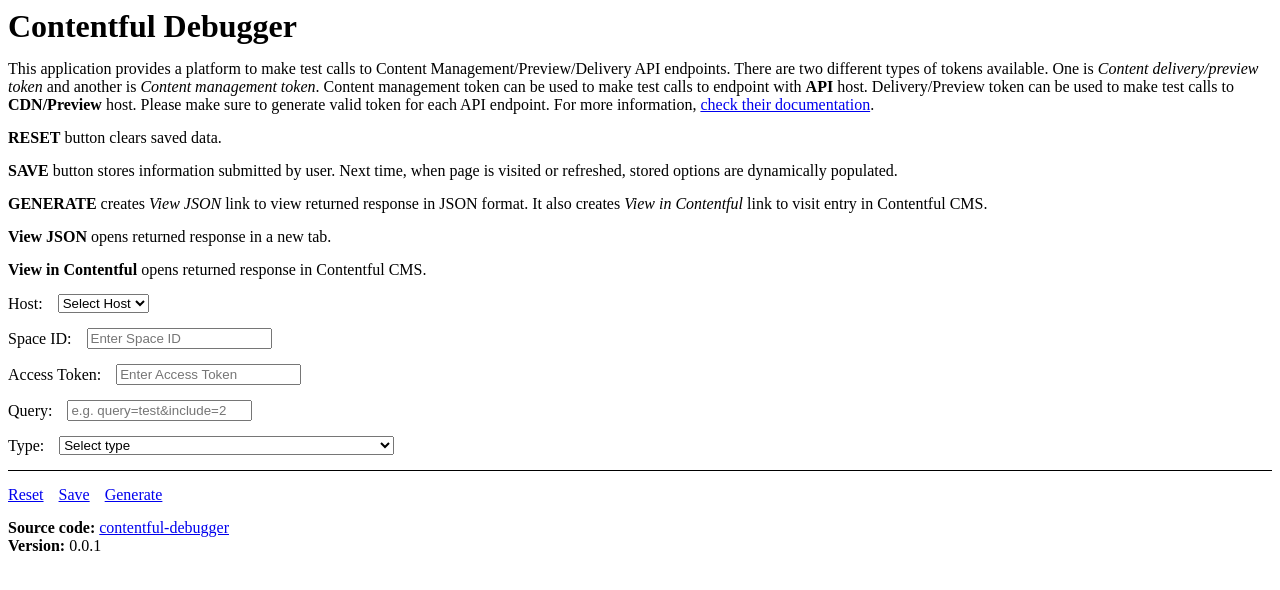
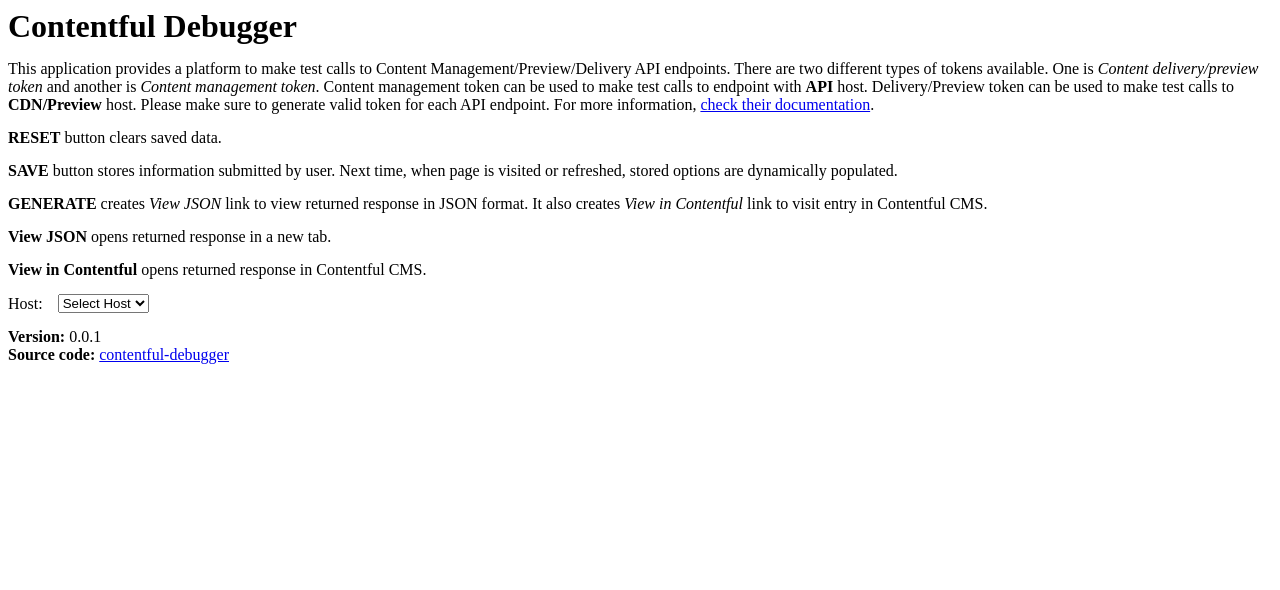
Before and after one commit to tpkahlon/contentful-debugger, a React (Create React App) app: page / in a window 1280 px wide. Shown: the top 590 px of the page. Built offline with nearby package versions, Linux system fonts and the light colour scheme.

Commit message:
0.0.1: refactor select

```diff
--- a/src/App.js
+++ b/src/App.js
@@ -10,6 +10,7 @@
 import Type from "./components/Type";
 import UI from "./components/UI";
 import Buttons from "./components/Buttons";
+import Footer from "./components/Footer";
 import AppContext from "./context/AppContext";
 
 const App = () => {
@@ -71,6 +72,7 @@
           <EntryID />
           <Type />
           <Buttons />
+          <Footer />
         </div>
       </main>
     </AppContext.Provider>
--- a/src/components/AccessToken.jsx
+++ b/src/components/AccessToken.jsx
@@ -3,8 +3,10 @@
 
 const AccessToken = () => {
   const { app, handleChange } = useContext(AppContext);
-  const { accessToken } = app;
+  const { accessToken, host } = app;
   return (
+    <>
+      {host && (
         <div className="form-group">
           <label htmlFor="accessToken">Access Token:</label>
           <input
@@ -16,6 +18,8 @@
             required
           />
         </div>
+      )}
+    </>
   );
 };
 
--- a/src/components/AssetID.jsx
+++ b/src/components/AssetID.jsx
@@ -6,7 +6,7 @@
   const { type, assetId, host } = app;
   return (
     <>
-      {host !== labels?.api && type === labels?.assetId && (
+      {host && host !== labels?.api && type === labels?.assetId && (
         <div className="form-group">
           <label htmlFor="assetId">Asset ID:</label>
           <input
--- a/src/components/Buttons.jsx
+++ b/src/components/Buttons.jsx
@@ -3,9 +3,12 @@
 import AppContext from "../context/AppContext";
 
 const Buttons = () => {
-  const { app, handleClick, handleSave, handleReset, labels } = useContext(AppContext);
+  const { app, handleClick, handleSave, handleReset, labels } =
+    useContext(AppContext);
   const { url, cms, host } = app;
   return (
+    <>
+      {host && (
         <>
           <div className="buttons">
             <a href="#" onClick={handleReset}>
@@ -17,32 +20,19 @@
             <a href="#" onClick={handleClick}>
               Generate
             </a>
-        {url && (
+            {host && url && (
               <a href={url} target="_blank" rel="noopener noreferrer">
                 View JSON
               </a>
             )}
-        {host !== labels?.api && cms && (
+            {host && host !== labels?.api && cms && (
               <a href={cms} target="_blank" rel="noopener noreferrer">
                 View in Contentful
               </a>
             )}
           </div>
-      <div>
-        <div>
-          <strong>Source code:</strong>{" "}
-          <a
-            href="https://github.com/tpkahlon/contentful-debugger"
-            target="_blank"
-            rel="noopener noreferrer"
-          >
-            contentful-debugger
-          </a>
-        </div>
-        <div>
-          <strong>Version:</strong> 0.0.1
-        </div>
-      </div>
+        </>
+      )}
     </>
   );
 };
--- a/src/components/ContentTypeID.jsx
+++ b/src/components/ContentTypeID.jsx
@@ -6,7 +6,7 @@
   const { type, contentTypeId, host } = app;
   return (
     <>
-      {host !== labels?.api && type === labels?.contentTypeId && (
+      {host && host !== labels?.api && type === labels?.contentTypeId && (
         <div className="form-group">
           <label htmlFor="contentTypeId">Content Type ID:</label>
           <input
--- a/src/components/EntryID.jsx
+++ b/src/components/EntryID.jsx
@@ -6,7 +6,7 @@
   const { type, entryId, host } = app;
   return (
     <>
-      {host !== labels?.api && type === labels?.entryId && (
+      {host && host !== labels?.api && type === labels?.entryId && (
         <div className="form-group">
           <label htmlFor="entryId">Entry ID:</label>
           <input
--- a/src/components/EnvironmentID.jsx
+++ b/src/components/EnvironmentID.jsx
@@ -6,7 +6,7 @@
   const { host, type, environmentId } = app;
   return (
     <>
-      {host !== labels?.api && type !== "" && type !== labels?.spaces && (
+      {host && host !== labels?.api && type !== "" && type !== labels?.spaces && (
         <div className="form-group">
           <label htmlFor="environmentId">Environment ID:</label>
           <input
--- /dev/null
+++ b/src/components/Footer.jsx
@@ -0,0 +1,23 @@
+import React from "react";
+
+const Footer = () => {
+  return (
+    <div>
+      <div>
+        <strong>Version:</strong> 0.0.1
+      </div>
+      <div>
+        <strong>Source code:</strong>{" "}
+        <a
+          href="https://github.com/tpkahlon/contentful-debugger"
+          target="_blank"
+          rel="noopener noreferrer"
+        >
+          contentful-debugger
+        </a>
+      </div>
+    </div>
+  );
+};
+
+export default Footer;
--- a/src/components/Query.jsx
+++ b/src/components/Query.jsx
@@ -6,7 +6,7 @@
   const { query, host } = app;
   return (
     <>
-      {host !== labels?.api && (
+      {host && host !== labels?.api && (
         <div className="form-group">
           <label htmlFor="query">Query:</label>
           <input
--- a/src/components/SpaceID.jsx
+++ b/src/components/SpaceID.jsx
@@ -3,8 +3,10 @@
 
 const SpaceID = () => {
   const { app, handleChange } = useContext(AppContext);
-  const { spaceId } = app;
+  const { spaceId, host } = app;
   return (
+    <>
+      {host && (
         <div className="form-group">
           <label htmlFor="spaceId">Space ID:</label>
           <input
@@ -16,6 +18,8 @@
             required
           />
         </div>
+      )}
+    </>
   );
 };
 
--- a/src/components/Type.jsx
+++ b/src/components/Type.jsx
@@ -4,8 +4,10 @@
 
 const Type = () => {
   const { app, handleChange, labels } = useContext(AppContext);
-  const { type } = app;
+  const { type, host } = app;
   return (
+    <>
+      {host && (
         <>
           <Query />
           <div className="form-group">
@@ -19,30 +21,91 @@
               required
             >
               <option value="">Select type</option>
-          <option disabled>For below types, use Content Delivery/Preview token</option>
-          <option value={labels?.spaces}>Get space</option>
-          <option value={labels?.contentType}>Get content model</option>
-          <option value={labels?.contentTypeId}>
+              <option disabled>
+                For below types, use Content Delivery/Preview token
+              </option>
+              <option value={labels?.spaces} disabled={host === labels?.api}>
+                Get space
+              </option>
+              <option
+                value={labels?.contentType}
+                disabled={host === labels?.api}
+              >
+                Get content model
+              </option>
+              <option
+                value={labels?.contentTypeId}
+                disabled={host === labels?.api}
+              >
                 Get a single content type
               </option>
-          <option value={labels?.entries}>Get entries</option>
-          <option value={labels?.entryId}>Get a single entry</option>
-          <option value={labels?.assets}>Get assets</option>
-          <option value={labels?.assetId}>Get a single asset</option>
-          <option value={labels?.locales}>Get locales</option>
-          <option value={labels?.tags}>Get tags</option>
-          <option disabled>For below types, use Content Management token</option>
-          <option value={labels?.allOrganizations}>Get all organizations</option>
-          <option value={labels?.allEnvironments}>Get all environments</option>
-          <option value={labels?.allEnvironmentsAliases}>Get all environments aliases</option>
-          <option value={labels?.allHooks}>Get all webhooks</option>
-          <option value={labels?.allRoles}>Get all roles</option>
-          <option value={labels?.allSpaces}>Get spaces</option>
-          <option value={labels?.pat}>Get personal access tokens</option>
-          <option value={labels?.deliveryAPIKeys}>Get delivery API keys</option>
-          <option value={labels?.previewAPIKeys}>Get preview API keys</option>
+              <option value={labels?.entries} disabled={host === labels?.api}>
+                Get entries
+              </option>
+              <option value={labels?.entryId} disabled={host === labels?.api}>
+                Get a single entry
+              </option>
+              <option value={labels?.assets} disabled={host === labels?.api}>
+                Get assets
+              </option>
+              <option value={labels?.assetId} disabled={host === labels?.api}>
+                Get a single asset
+              </option>
+              <option value={labels?.locales} disabled={host === labels?.api}>
+                Get locales
+              </option>
+              <option value={labels?.tags} disabled={host === labels?.api}>
+                Get tags
+              </option>
+              <option disabled>
+                For below types, use Content Management token
+              </option>
+              <option
+                value={labels?.allOrganizations}
+                disabled={host !== labels?.api}
+              >
+                Get all organizations
+              </option>
+              <option
+                value={labels?.allEnvironments}
+                disabled={host !== labels?.api}
+              >
+                Get all environments
+              </option>
+              <option
+                value={labels?.allEnvironmentsAliases}
+                disabled={host !== labels?.api}
+              >
+                Get all environments aliases
+              </option>
+              <option value={labels?.allHooks} disabled={host !== labels?.api}>
+                Get all webhooks
+              </option>
+              <option value={labels?.allRoles} disabled={host !== labels?.api}>
+                Get all roles
+              </option>
+              <option value={labels?.allSpaces} disabled={host !== labels?.api}>
+                Get spaces
+              </option>
+              <option value={labels?.pat} disabled={host !== labels?.api}>
+                Get personal access tokens
+              </option>
+              <option
+                value={labels?.deliveryAPIKeys}
+                disabled={host !== labels?.api}
+              >
+                Get delivery API keys
+              </option>
+              <option
+                value={labels?.previewAPIKeys}
+                disabled={host !== labels?.api}
+              >
+                Get preview API keys
+              </option>
             </select>
           </div>
+        </>
+      )}
     </>
   );
 };
```
Lines whose indentation alone changed are shown as unchanged.
